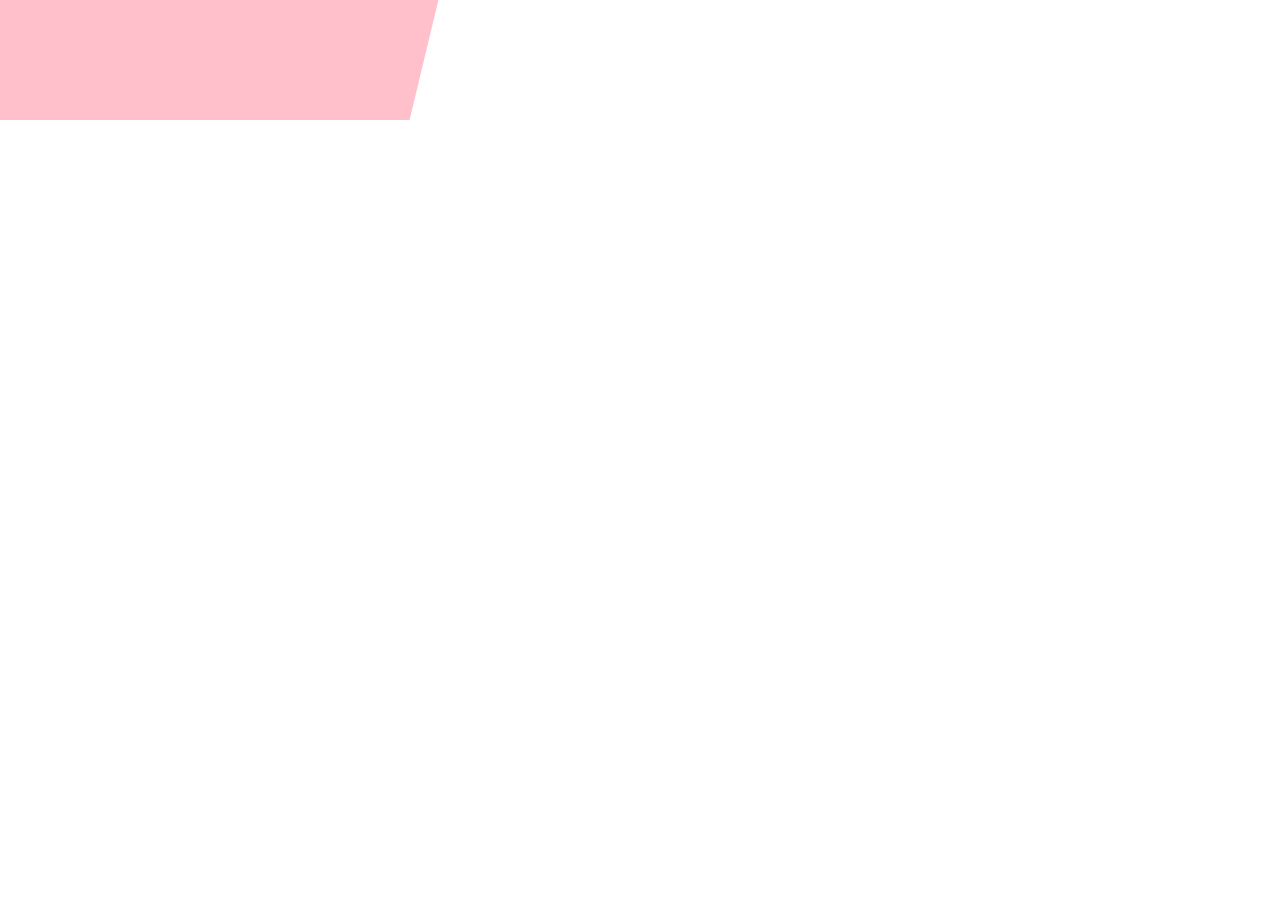
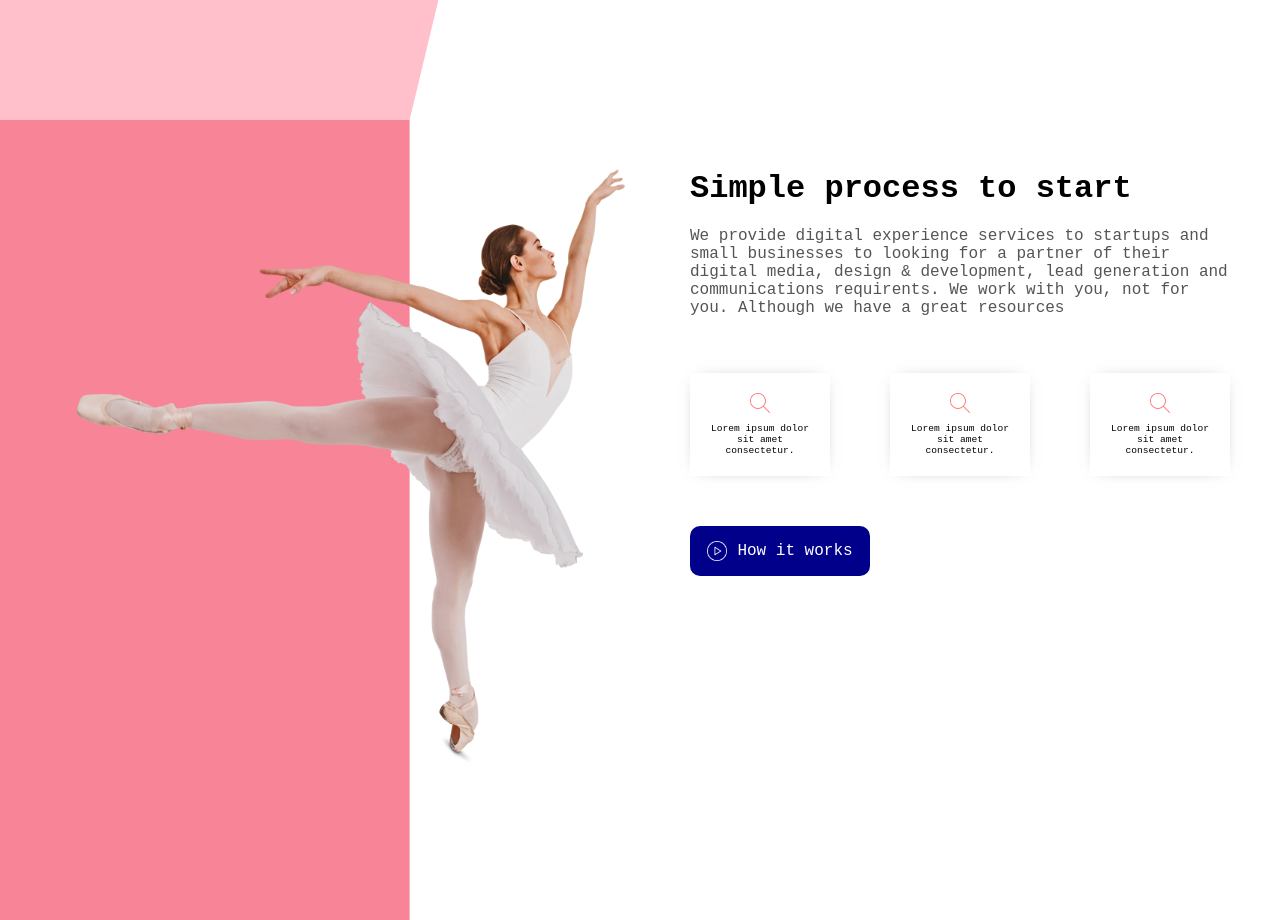
Before and after one commit to marizoo/Agency-website-001, a React (Create React App) app: page / in a window 1280 px wide. Shown: the part 1480-2400 px from the top of the page. Before the commit the page ends 1600 px from the top, so only its background shows below. Built offline with nearby package versions, Linux system fonts and the light colour scheme.

Commit message:
created service page

```diff
--- a/src/App.jsx
+++ b/src/App.jsx
@@ -2,6 +2,7 @@ import styled, { css } from "styled-components";
 import Feature from "./components/Feature";
 import Intro from "./components/Intro";
 import Navbar from "./components/Navbar";
+import Service from "./components/Service";
 
 const Container = styled.div`
 height: 100vh;
@@ -30,6 +31,12 @@ clip-path: polygon(0% 0%, 47% 0%, 32% 100%, 0% 100%);
 background-color: pink;
 `
 
+const ServiceShape = styled.div`
+${Shape}
+clip-path: polygon(0% 0%, 32% 0%, 32% 100%, 0% 100%);
+background-color: #f88497;
+`
+
 const App = () => {
   return (
     <>
@@ -42,6 +49,10 @@ const App = () => {
       <Feature />
       <FeatureShape />
     </Container>
+    <Container>
+      <Service />
+      <ServiceShape />
+    </Container>
     </>
     );
 };
--- /dev/null
+++ b/src/components/MiniCard.jsx
@@ -0,0 +1,36 @@
+import React from 'react'
+import styled from 'styled-components'
+import Search from '../img/search.png'
+
+const Container = styled.div`
+width: 100px;
+padding: 20px;
+margin-top: 1rem;
+display: flex;
+flex-direction: column;
+align-items: center;
+-webkit-box-shadow: 0px 0px 17px -11px rgba(0,0,0,0.58);
+box-shadow: 0 0 17px -11px rgba(0,0,0,0.58);
+`
+
+const Image = styled.img`
+width: 20px;`
+
+const Text = styled.span`
+font-size: .6rem;
+margin-top: 10px;
+text-align: center;
+`
+
+const MiniCard = () => {
+    return (
+        <Container>
+            <Image src={Search}/>
+            <Text>
+                Lorem ipsum dolor sit amet consectetur.
+            </Text>
+        </Container>
+    )
+}
+
+export default MiniCard
--- a/src/components/Service.jsx
+++ b/src/components/Service.jsx
@@ -0,0 +1,112 @@
+import React, {useState} from 'react'
+import styled from 'styled-components'
+import Dance from '../img/woman-dancing-sm.png'
+import MiniCard from './MiniCard'
+import Play from '../img/play.png'
+
+const Container = styled.div`
+display: flex;
+height: 100%;
+`
+const Image = styled.img`
+display: ${props => props.open && "none"};
+height: 75%;
+margin-top: 3rem;
+margin-left: 75px;
+`
+
+const Video = styled.video`
+display: ${props => !props.open && "none"};
+height: 300px;
+position: absolute;
+top: 0;
+bottom: 0;
+right: 0;
+margin: auto
+`
+
+const Left = styled.div`
+width: 50%;
+position: relative;
+`
+
+const Right = styled.div`
+width: 50%;
+`
+
+const Wrapper = styled.div`
+padding: 50px;
+display: flex;
+flex-direction: column;
+`;
+
+const Title = styled.h1`
+`;
+
+const CardCont = styled.div`
+display:flex;
+justify-content: space-between;
+margin-top: 40px;
+`
+
+const Desc = styled.p`
+font-size: 16px;
+margin-top: 20px;
+color: #555;
+`;
+
+const Button = styled.button`
+width: 180px;
+border: none;
+border-radius: 10px;
+background-color: darkblue;
+color: white;
+font-size: 16px;
+padding: 15px;
+margin-top: 50px;
+cursor: pointer;
+display: flex;
+align-items: center;
+justify-content: center;
+`
+
+const Icon = styled.img`
+width: 20px;
+margin-right: 10px;
+`
+
+
+const Service = () => {
+
+    const [open, setOpen] = useState(false);
+
+    return (
+        <Container>
+           <Left>
+               <Image open={open} src={Dance}/>
+               <Video open={open} autoPlay loop controls src="https://player.vimeo.com/external/449759244.sd.mp4?s=d5f3da46ddc17aa69a7de84f1e420610ebd2a391&profile_id=139&oauth2_token_id=57447761"/>
+            </Left>
+           <Right>
+                <Wrapper>
+                    <Title>Simple process to start</Title>
+                    <Desc>
+                        We provide digital experience services to startups and small
+                        businesses to looking for a partner of their digital media, design &
+                        development, lead generation and communications requirents. We work
+                        with you, not for you. Although we have a great resources
+                    </Desc>
+                    <CardCont>
+                        <MiniCard />
+                        <MiniCard />
+                        <MiniCard />
+                    </CardCont>
+                    <Button onClick={() => setOpen(true)}>
+                        <Icon src={Play} />How it works
+                        </Button>
+                </Wrapper>
+           </Right>
+        </Container>
+    )
+}
+
+export default Service
```
Also changed, not shown: src/img/woman-dancing-sm.png (added).
